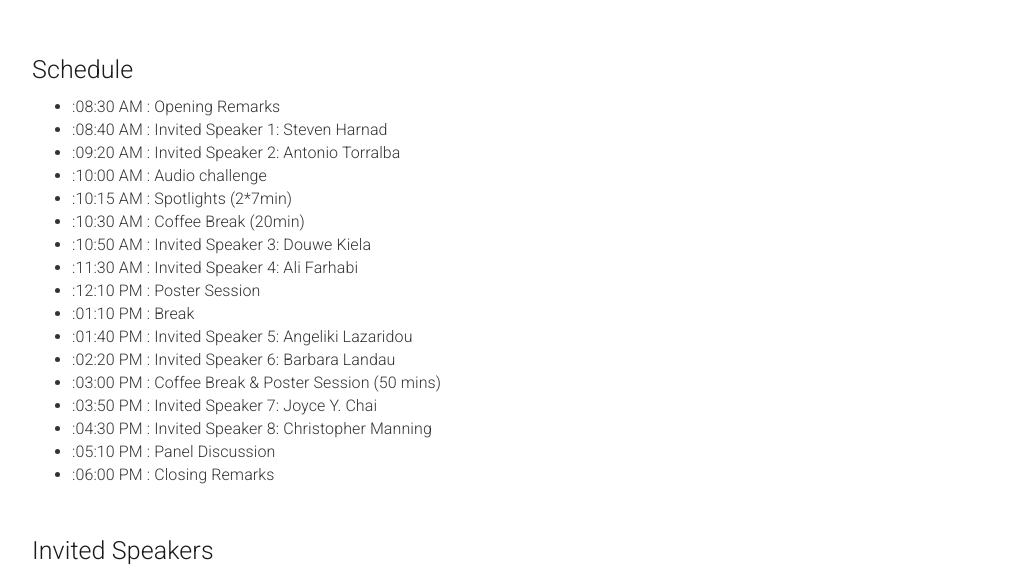
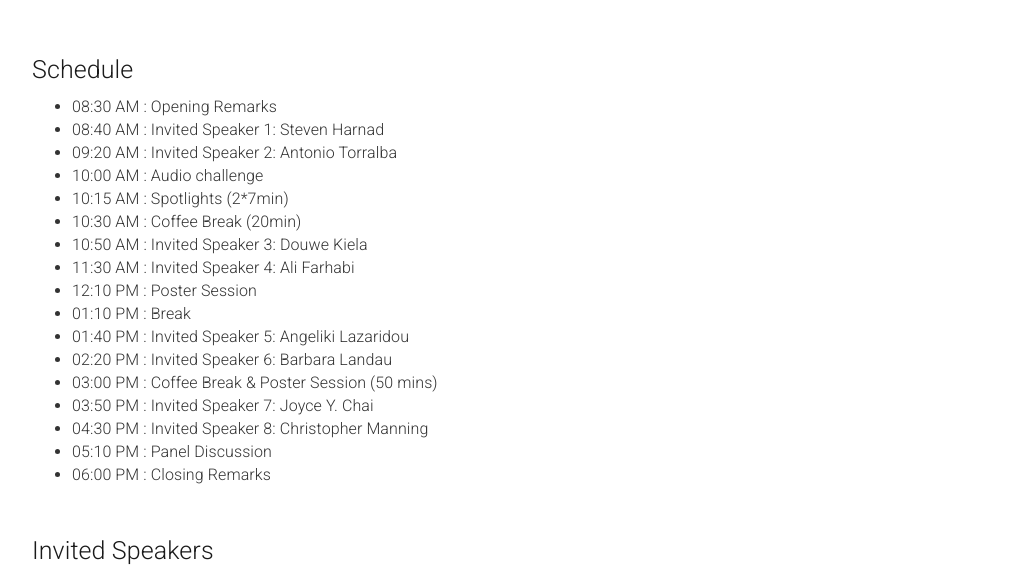
Before and after one commit to vigilworkshop/vigilworkshop.github.io, a Jekyll site: the page built from _pages/home.md, in a window 1280 px wide and 900 px high, scrolled down 1834 px. Shown: the part 163-736 px from the top of the window, without its empty margins (133-1146 px from the left). Built offline with Jekyll 4.4.1, drawn with Linux system fonts in a browser that asks for light colours; part of the change alters nothing that is shown.

```diff
--- a/_pages/home.md
+++ b/_pages/home.md
@@ -160,23 +160,23 @@ This workshop thus aims to gather people from various backgrounds - machine lear
 <div class="row">
   <div class="col-xs-12">
     <ul>
-      <li>:08:30 AM : Opening Remarks                        </li>
-      <li>:08:40 AM : Invited Speaker 1: Steven Harnad       </li>
-      <li>:09:20 AM : Invited Speaker 2: Antonio Torralba    </li>
-      <li>:10:00 AM : Audio challenge                        </li>
-      <li>:10:15 AM : Spotlights (2*7min)                    </li>
-      <li>:10:30 AM : Coffee Break (20min)                   </li>
-      <li>:10:50 AM : Invited Speaker 3: Douwe Kiela         </li>
-      <li>:11:30 AM : Invited Speaker 4: Ali Farhabi         </li>
-      <li>:12:10 PM : Poster Session                         </li>
-      <li>:01:10 PM : Break                                  </li>
-      <li>:01:40 PM : Invited Speaker 5: Angeliki Lazaridou  </li>
-      <li>:02:20 PM : Invited Speaker 6: Barbara Landau      </li>
-      <li>:03:00 PM : Coffee Break & Poster Session (50 mins)</li>
-      <li>:03:50 PM : Invited Speaker 7: Joyce Y. Chai       </li>
-      <li>:04:30 PM : Invited Speaker 8: Christopher Manning </li>
-      <li>:05:10 PM : Panel Discussion                       </li>
-      <li>:06:00 PM : Closing Remarks                        </li>
+      <li>08:30 AM : Opening Remarks                        </li>
+      <li>08:40 AM : Invited Speaker 1: Steven Harnad       </li>
+      <li>09:20 AM : Invited Speaker 2: Antonio Torralba    </li>
+      <li>10:00 AM : Audio challenge                        </li>
+      <li>10:15 AM : Spotlights (2*7min)                    </li>
+      <li>10:30 AM : Coffee Break (20min)                   </li>
+      <li>10:50 AM : Invited Speaker 3: Douwe Kiela         </li>
+      <li>11:30 AM : Invited Speaker 4: Ali Farhabi         </li>
+      <li>12:10 PM : Poster Session                         </li>
+      <li>01:10 PM : Break                                  </li>
+      <li>01:40 PM : Invited Speaker 5: Angeliki Lazaridou  </li>
+      <li>02:20 PM : Invited Speaker 6: Barbara Landau      </li>
+      <li>03:00 PM : Coffee Break & Poster Session (50 mins)</li>
+      <li>03:50 PM : Invited Speaker 7: Joyce Y. Chai       </li>
+      <li>04:30 PM : Invited Speaker 8: Christopher Manning </li>
+      <li>05:10 PM : Panel Discussion                       </li>
+      <li>06:00 PM : Closing Remarks                        </li>
     </ul>
   </div>
 </div>
```
